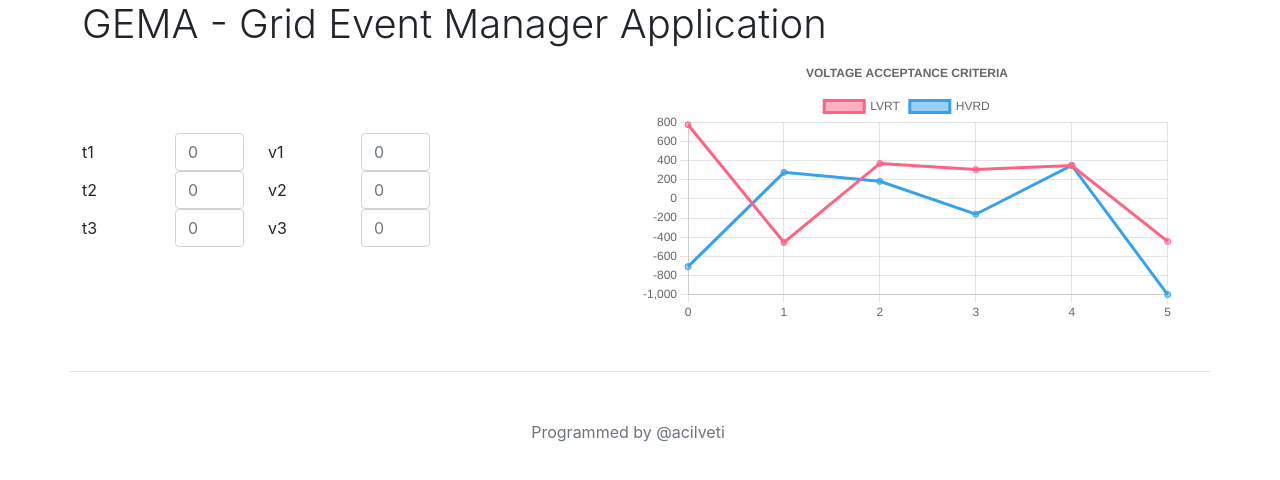
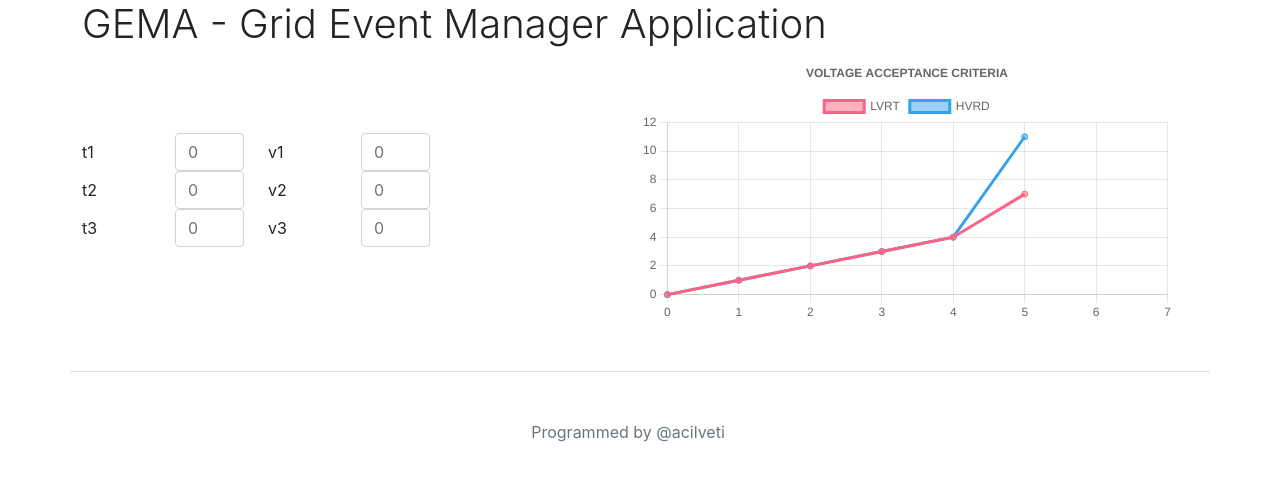
Before and after one commit to acilveti/grid-event-manager, a React (Create React App) app in the folder grid-event-manager/: page / in a window 1280 px wide. Shown: the top 480 px of the page. Built offline with nearby package versions, Linux system fonts and the light colour scheme.

Commit message:
component created for charts

```diff
--- a/grid-event-manager/src/Content.js
+++ b/grid-event-manager/src/Content.js
@@ -1,5 +1,5 @@
 import React, { Component } from 'react';
-import { EventChart } from './EventChart';
+import EventChart from './EventChart';
 import ProfileData  from './ProfileData';
 
 
@@ -26,7 +26,7 @@ class Content extends Component {
           <ProfileData  callbackFromGrandParent={this.myCallback}/>
         </div>
         <div className="col align-items-center">
-          <EventChart />
+          <EventChart timeValues = {this.state.timeValues} voltageValues = {this.state.voltageValues} />
         </div>
 
       </div>
--- a/grid-event-manager/src/EventChart.js
+++ b/grid-event-manager/src/EventChart.js
@@ -1,4 +1,4 @@
-import React from 'react';
+import React, {Component} from 'react';
 import {
   Chart as ChartJS,
   CategoryScale,
@@ -12,6 +12,45 @@ import {
 import { Line } from 'react-chartjs-2';
 import { faker } from '@faker-js/faker';
 
+
+class EventChart extends Component {
+  constructor(props) {
+    super(props)
+
+    this.state = {
+      options: {
+        responsive: true,
+        plugins: {
+          legend: {
+            position: 'top',
+          },
+          title: {
+            display: true,
+            text: 'VOLTAGE ACCEPTANCE CRITERIA',
+          },
+        },
+      },
+
+      data : {
+        labels:[0, 1, 2, 3, 4, 5, 6, 7],
+        datasets: [
+          {
+            label: 'LVRT',
+            data: [0, 1, 2, 3, 4, 7],
+            borderColor: 'rgb(255, 99, 132)',
+            backgroundColor: 'rgba(255, 99, 132, 0.5)',
+          },
+          {
+            label: 'HVRD',
+            data: [0, 1, 2, 3, 4, 11],
+            borderColor: 'rgb(53, 162, 235)',
+            backgroundColor: 'rgba(53, 162, 235, 0.5)',
+          },
+        ],
+      }
+    };
+
+
     ChartJS.register(
       CategoryScale,
       LinearScale,
@@ -22,39 +61,13 @@ ChartJS.register(
       Legend
     );
 
-export const options = {
-  responsive: true,
-  plugins: {
-    legend: {
-      position: 'top',
-    },
-    title: {
-      display: true,
-      text: 'VOLTAGE ACCEPTANCE CRITERIA',
-    },
-  },
-};
 
-const labels = [0, 1, 2, 3, 4, 5];
 
-export const data = {
-  labels,
-  datasets: [
-    {
-      label: 'LVRT',
-      data: labels.map(() => faker.datatype.number({ min: -1000, max: 1000 })),
-      borderColor: 'rgb(255, 99, 132)',
-      backgroundColor: 'rgba(255, 99, 132, 0.5)',
-    },
-    {
-      label: 'HVRD',
-      data: labels.map(() => faker.datatype.number({ min: -1000, max: 1000 })),
-      borderColor: 'rgb(53, 162, 235)',
-      backgroundColor: 'rgba(53, 162, 235, 0.5)',
-    },
-  ],
-};
+  }
 
-export function EventChart() {
-  return <Line options={options} data={data} />;
+  render() {
+    return (<Line options={this.state.options} data={this.state.data}/>);
     }
+  }
+
+export default EventChart
```
Lines whose indentation alone changed are shown as unchanged.
